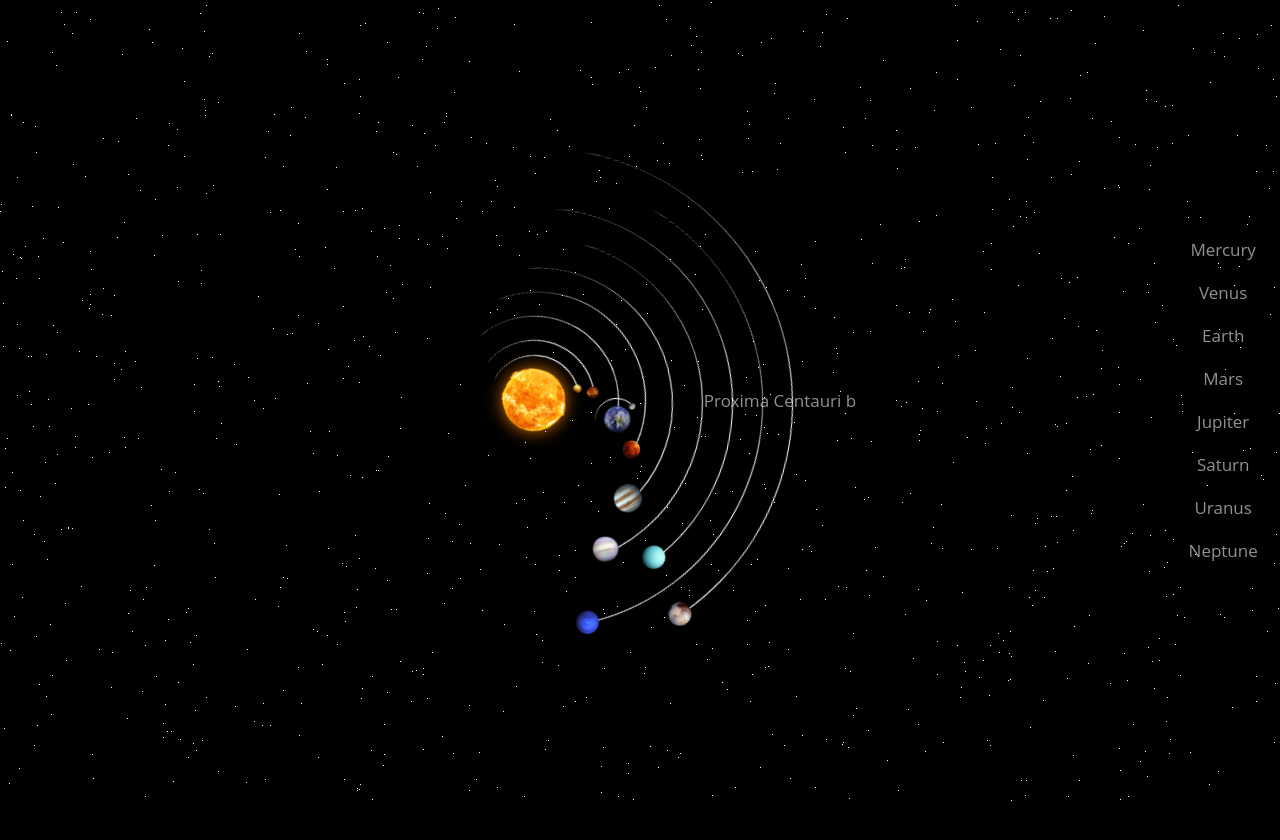
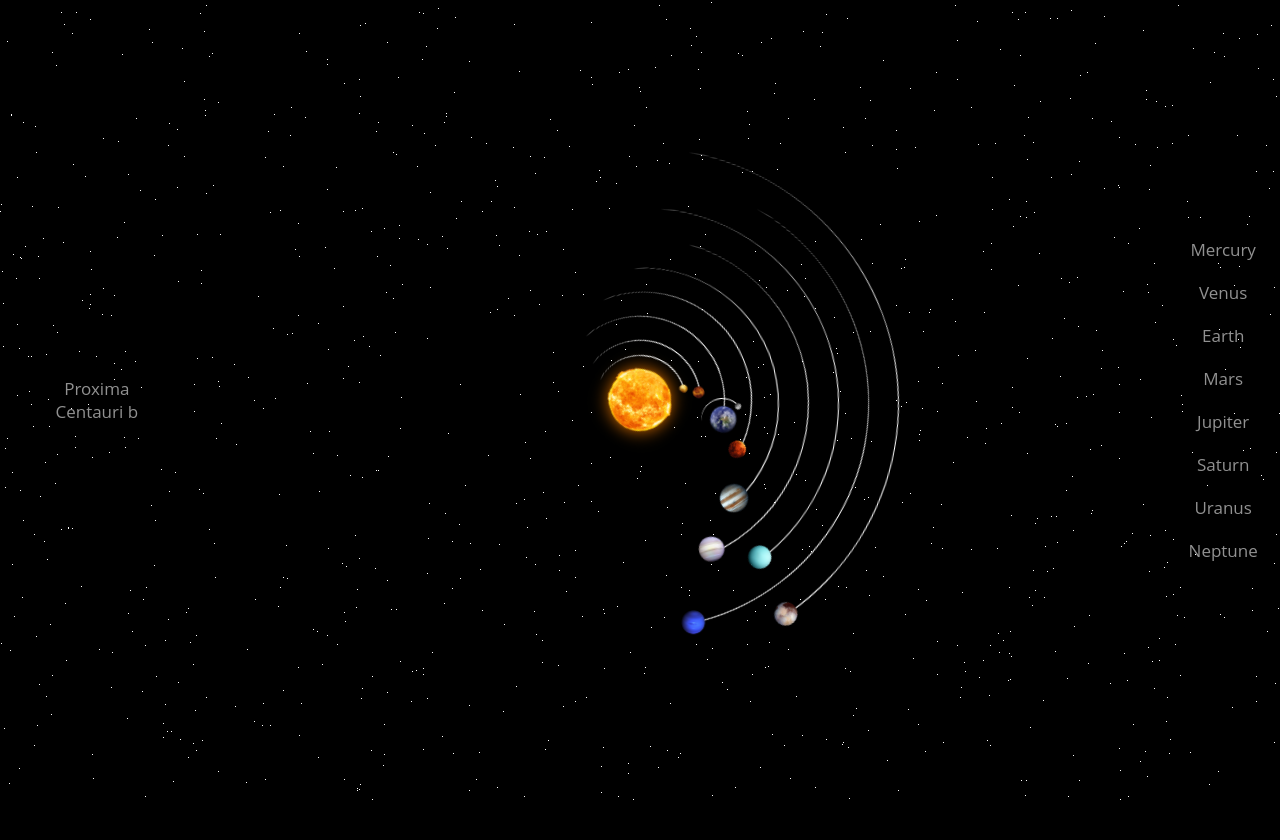
Before and after one commit to vinaykumarng/Beyond-Earth, a plain HTML site: page index.html in a window 1280 px wide. After the commit the page ends 800 px from the top, so only its background shows below. Drawn offline with Linux system fonts and the light colour scheme.

Commit message:
Update styles.css

```diff
--- a/styles.css
+++ b/styles.css
@@ -244,6 +244,20 @@ img{
     -webkit-touch-callout: none;
     -ms-user-select: none;
   }
+.info-container2 {
+    position: absolute;
+    margin-right: 88%;
+    width: auto;
+    height: 100vh;
+    list-style: none;
+    display: flex;
+    flex-direction: column;
+    justify-content: center;
+    user-select: none;
+    -webkit-user-select: none;
+    -webkit-touch-callout: none;
+    -ms-user-select: none;
+  }
 
   .info-item {
     position: relative;
```
